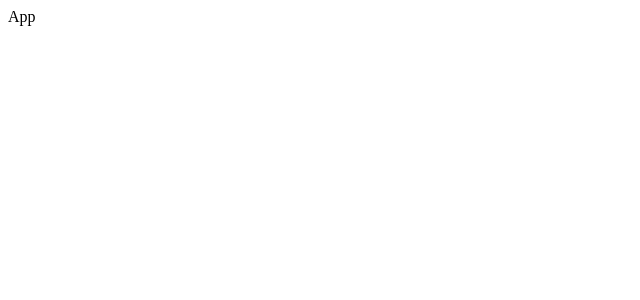
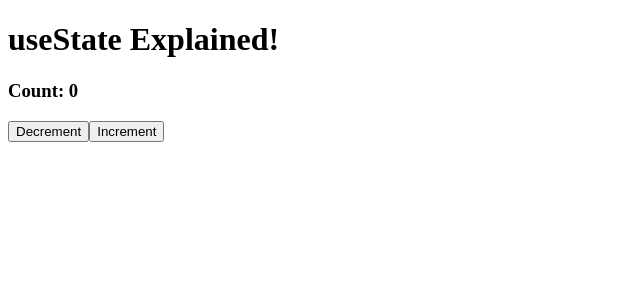
Before and after one commit to Pjose/react-hooks-tutorial, a React (Vite) app: page / in a window 1280 px wide. Shown: the top 300 px of the page, without its empty margins (0-640 px from the left). Built offline with nearby package versions, Linux system fonts and the light colour scheme.

Commit message:
Add useState example

```diff
--- a/src/App.jsx
+++ b/src/App.jsx
@@ -1,6 +1,15 @@
+import { useState } from "react"
+
 const App = () => {
+  const [count, setCount] = useState(0)
+
   return (
-    <div>App</div>
+    <div>
+      <h1>useState Explained!</h1>
+      <h3>Count: {count}</h3>
+      <button onClick={() => setCount(count - 1)}>Decrement</button>
+      <button onClick={() => setCount(count + 1)}>Increment</button>
+    </div>
   )
 }
 
```
